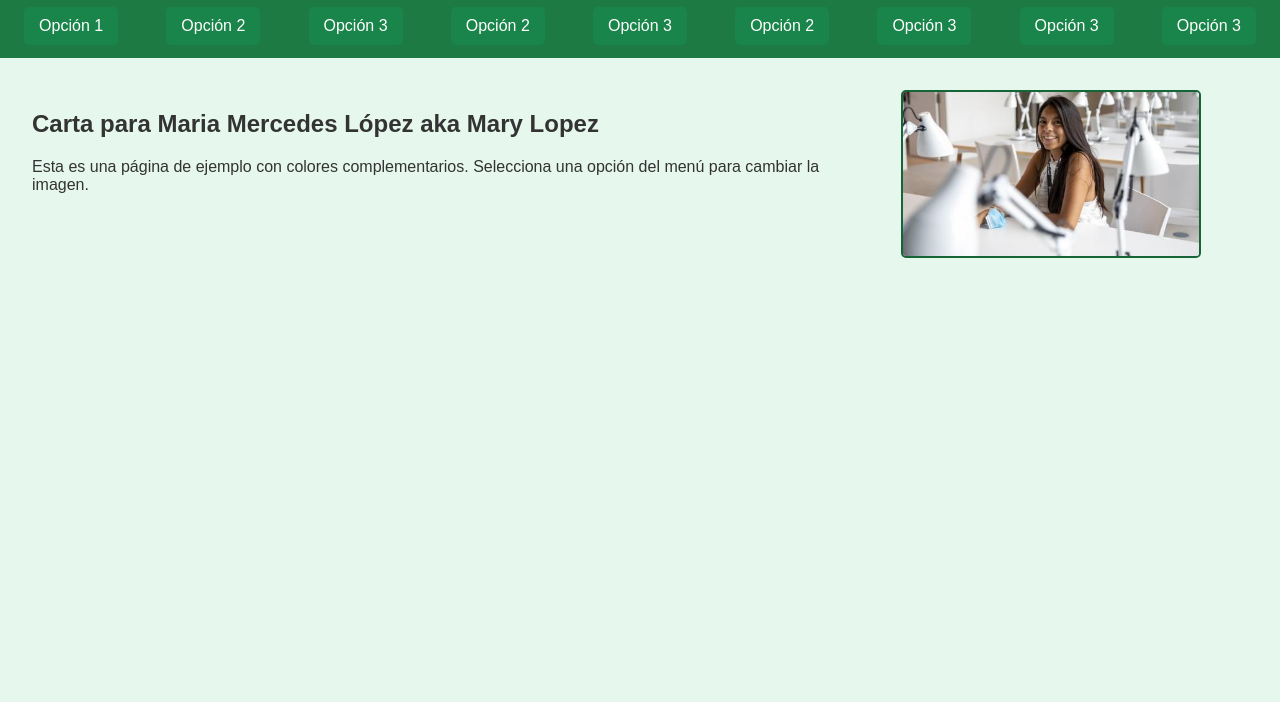
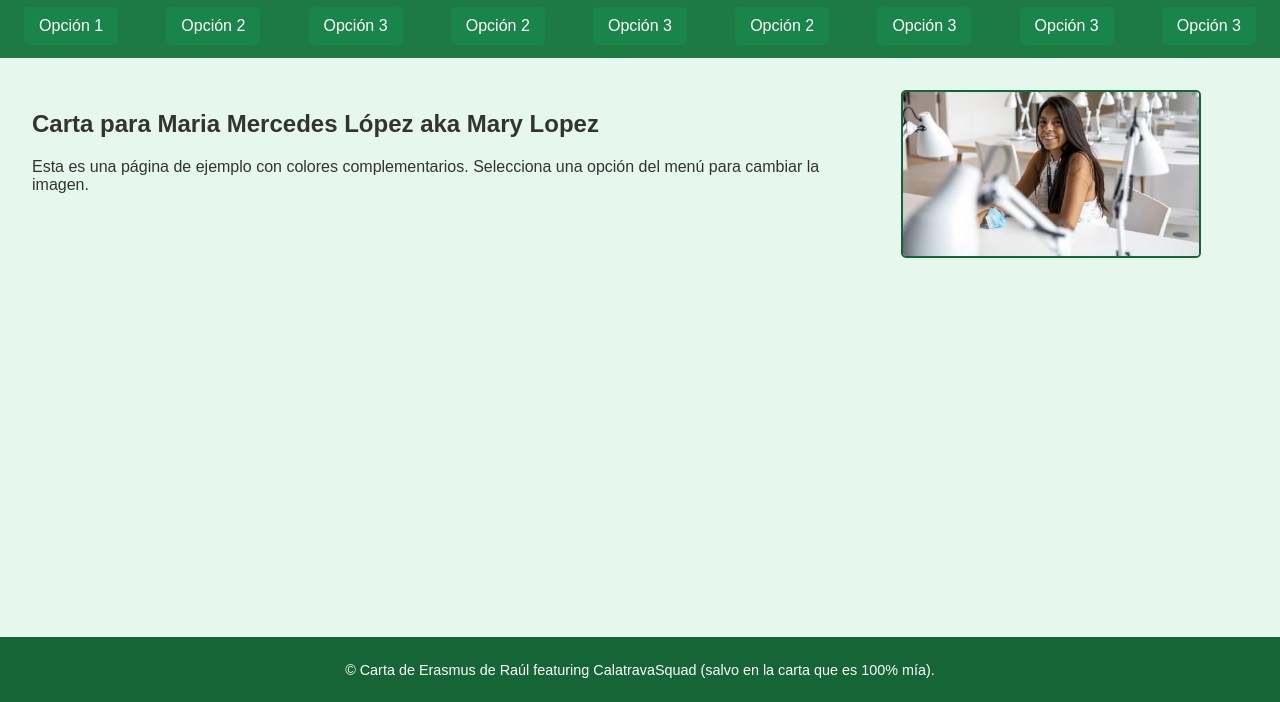
Before and after one commit to raulznas/marylopez, a plain HTML site: page index.html in a window 1280 px wide. Shown: the part 98-800 px from the top of the page. Drawn offline with Linux system fonts and the light colour scheme.

Commit message:
Update index.html

```diff
--- a/index.html
+++ b/index.html
@@ -31,6 +31,9 @@
             <img id="target" src="images/image1.jpg" alt="Imagen inicial">
         </section>
     </main>
+    <footer class="footer">
+        <p>&copy; Carta de Erasmus de Raúl featuring CalatravaSquad (salvo en la carta que es 100% mía).</p>
+    </footer>
     <script>
         function changeContent(imageSrc, textContent) {
             document.getElementById('target').src = imageSrc;
```
